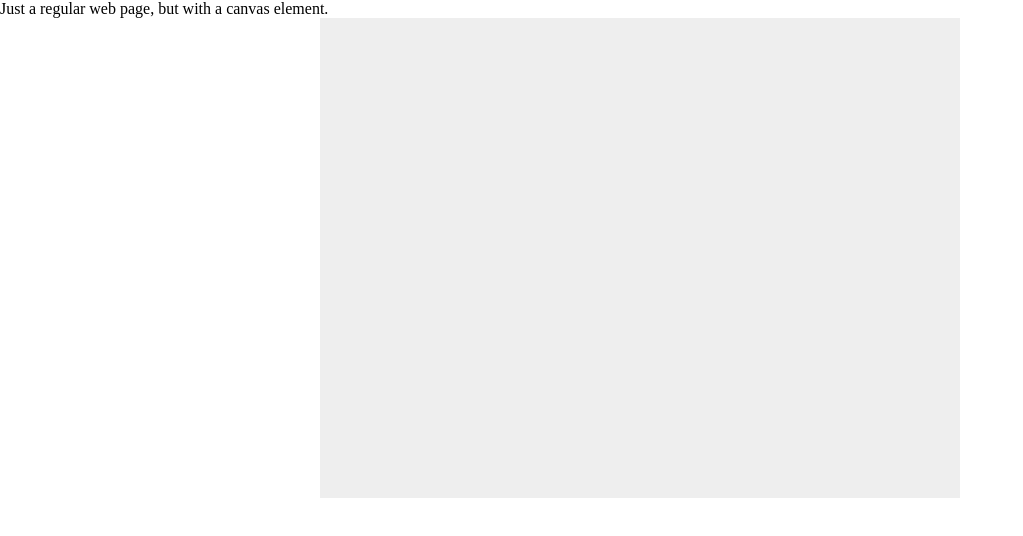
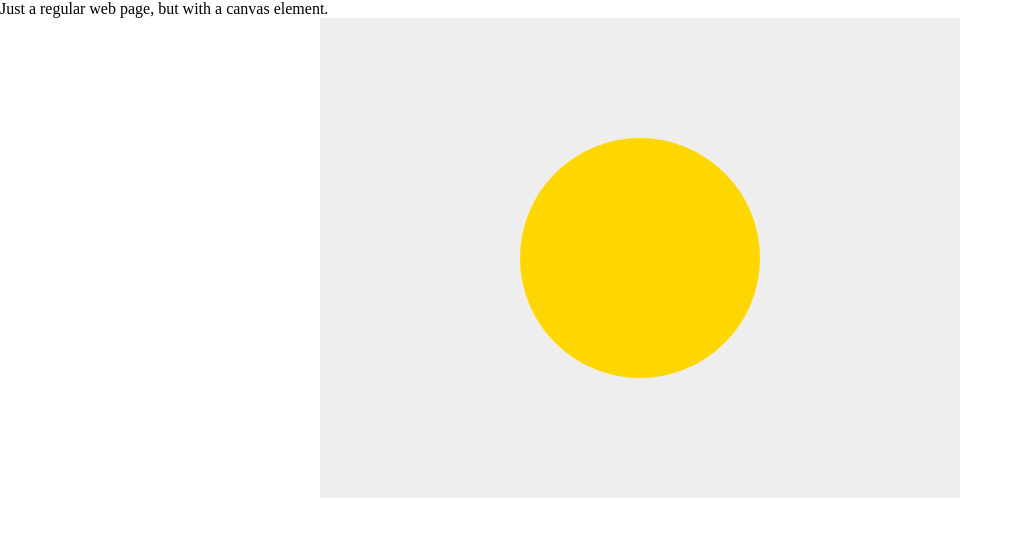
Before and after one commit to sizhky/Wheel-Puzzle, a plain HTML site: page index.html in a window 1280 px wide. Shown: the whole page, without its empty margins (0-1023 px from the left). Drawn offline with Linux system fonts and the light colour scheme.

Commit message:
Drew a circle, just to demonstrate what the canvas can do, and laid out a rough plan

```diff
--- a/index.html
+++ b/index.html
@@ -12,8 +12,41 @@
 		<p> Just a regular web page, but with a canvas element.</p>
 		<canvas id="game" width="640" height="480"> Canvas goes here! </canvas>
 		<script>
-		// This is where the code will go
-		console.log('testing!');
+			// Ideally, this should be outside, but it requires to be served if so (because ob, if browsers let web-pages can access files in the filesystem, that is very dangerous, but some readymade servers are already there, and github hosting will take care of it even without us thinking, so i won't bother), i didn't want to do that, we can do that later.
+
+			// this is how you access any element, by its id tag
+			var canvas = document.getElementById('game');
+
+			// this is how we get a 'context' to draw with, basically it gives us
+			// set of functions accessible by ctx.whatever, which are nothing but
+			// our good old opengl geometric primitives, but much simpler
+			var ctx    = canvas.getContext('2d');
+
+			// I'm drawing a circle, just to show the idea, we will handle the graphics part of it later, it's better to do the mechanics first, gui is just an interface we can add/change/whatever later
+			var draw_wheel = function() {
+				ctx.fillStyle   = "gold";
+				ctx.lineWidth   = 1;
+				ctx.beginPath();
+				ctx.arc(canvas.width/2, canvas.height/2, 120, 0, 2 * Math.PI);
+				ctx.closePath();
+				ctx.fill();
+			}
+			draw_wheel();
+
+			// As i said, the drawing part of it, we can always handle later at leisure. How we'll actually test our code, will be using console.log in a browser, just putting ctrl+shift+i will show it, people use it to debug, as you might know.
+			console.log('The code reached here, of that we are sure.');
+
+			// So let's start by thinking of a simple data representation of what our game translates to. The only information is that there are some n spokes, each can be in two states, out or in. This kinda directly translates to an array, very conveniently. Something like [0, 1, 1, 0, 1], ones being spokes are out, and zeroes meaning spokes are in. The player can only input one array index, and that will make some zero, and others one, according to a hidden rule. Already, we can make a simple version of the game using only text-outputs, i think..
+			var curr_spoke_state = [0, 1, 1, 0, 1]
+
+			var rule1 = function(spoke_state) {
+				// Change spoke state somehow
+				// Ob, these will change by level... We can store anything in an array, even functions, so to prevent repeating a hundred times, we can invent an internal language of some sort, to convey our rules, something like a 2d matrix, each row representing ... Well you get the point
+			}
+
+			// So next steps are just to figure out mouse input (i did keyboard ones before, there is an 'event-based' pattern, but easy enough to write)
+			// We'll do this somehow, soon
+
 		</script>
 	</body>
 </html>
```
